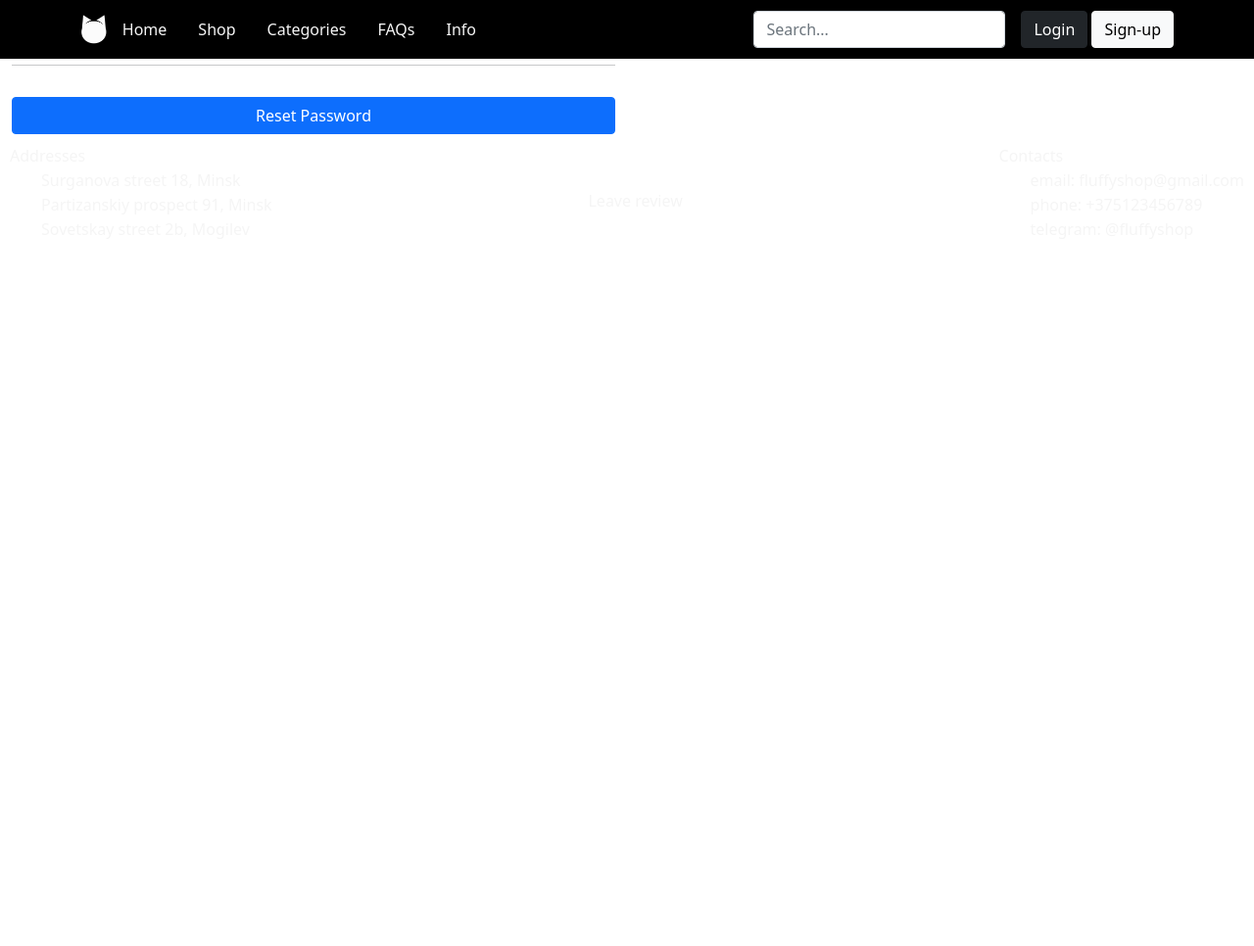
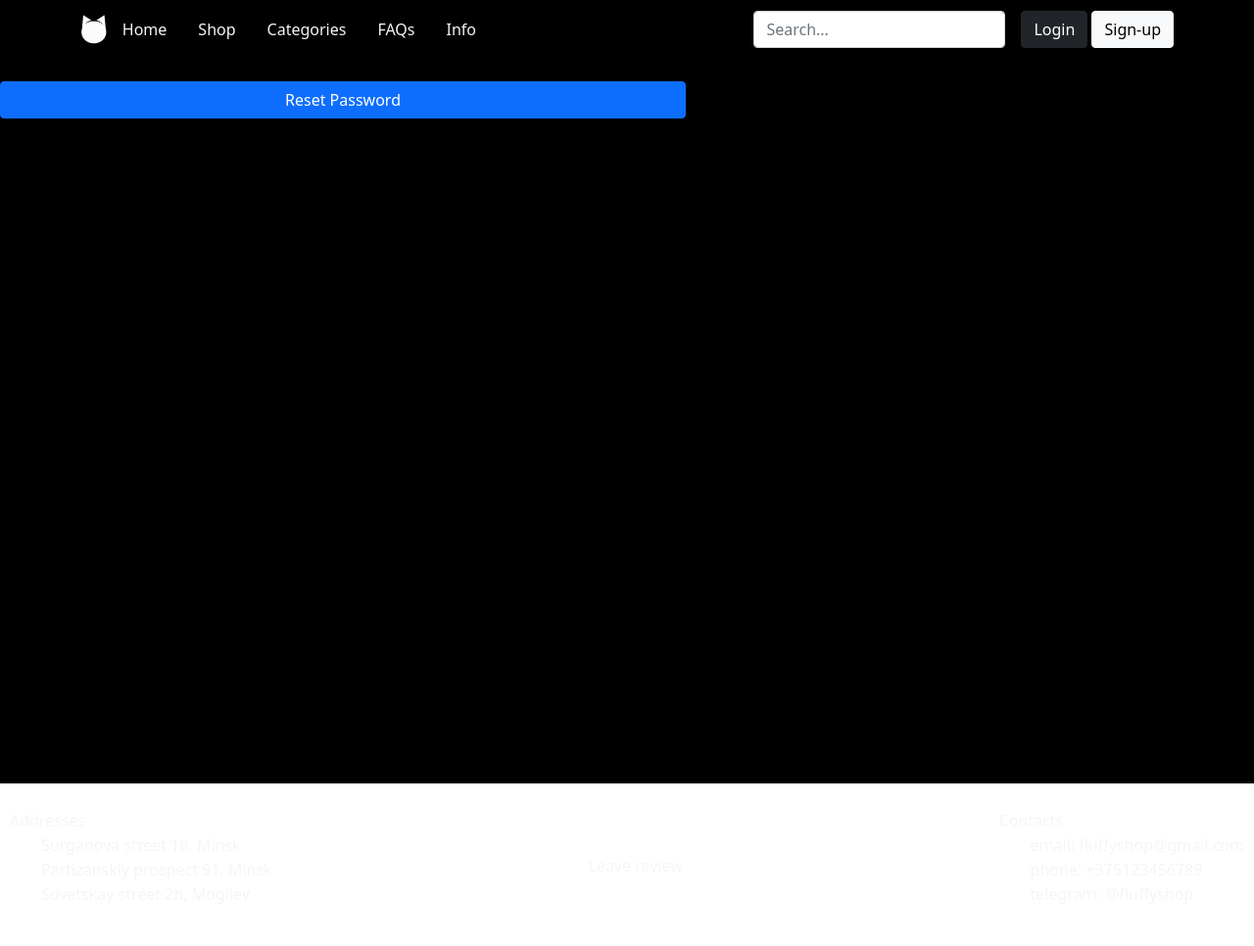
Before and after one commit to matveykaa/OnlineStore, a Django app: page /accounts/password-reset-confirm/1/1/ in a window 1280 px wide. Shown: the whole page at 98% size. Before the commit the page ends 137 px from the top, so only its background shows below. Run offline with Django 4.2, Linux system fonts and the light colour scheme; data that the repository does not hold is empty; some libraries are stand-ins or nearby versions.

Commit message:
Edit reset templated: dark mode

```diff
--- a/accounts/templates/password_reset.html
+++ b/accounts/templates/password_reset.html
@@ -2,8 +2,8 @@
 {% load crispy_forms_filters %}
 {% load crispy_forms_tags %}
 {% block content %}
-    <div class="col-md-6">
-        <form method="POST">
+    <div class="col-md-6" style="background-color: black; color:whitesmoke; height: 100vh; width: 100vw">
+        <form method="POST" style="width: 700px">
             {% csrf_token %}
             <h3>Reset Password</h3>
             <hr>
--- a/accounts/templates/password_reset_complete.html
+++ b/accounts/templates/password_reset_complete.html
@@ -1,8 +1,10 @@
 {% extends "base.html" %}
 {% load crispy_forms_tags %}
-{% block content %}
-    <div class="col-md-6 alert alert-success">
+{% block im %}
+    <div style="background-color: black; color: whitesmoke; height: 100vh; width: 100vw;">
+    <div class="col-md-6 alert alert-success" style="">
         Your Password Has Been Set.
     </div>
     <a href="{% url 'accounts:user_login' %}" class="">Login Here</a>
+    </div>
 {% endblock %}
--- a/accounts/templates/password_reset_confirm.html
+++ b/accounts/templates/password_reset_confirm.html
@@ -1,9 +1,9 @@
 {% extends "base.html" %}
 {% load crispy_forms_filters %}
 {% load crispy_forms_tags %}
-{% block content %}
-    <div class="col-md-6">
-        <form method="POST">
+{% block im %}
+    <div class="col-md-6" style="background-color: black; color:whitesmoke; width: 100vw; height: 100vh">
+        <form method="POST" style="width: 700px;">
             {% csrf_token %}
             <h3>Reset Password</h3>
             <hr>
--- a/accounts/templates/password_reset_done.html
+++ b/accounts/templates/password_reset_done.html
@@ -1,7 +1,9 @@
 {% extends "base.html" %}
 {% load crispy_forms_tags %}
 {% block content %}
-    <div class="col-md-6 alert alert-info">
+    <div style="background-color: black; color: whitesmoke; height:100vh; width:100vw"></div>
+    <div class="col-md-6 alert alert-info" style="margin-top: -100px">
         An Email has been sent with instrunctions to reset your password!
     </div>
+
 {% endblock %}
```
